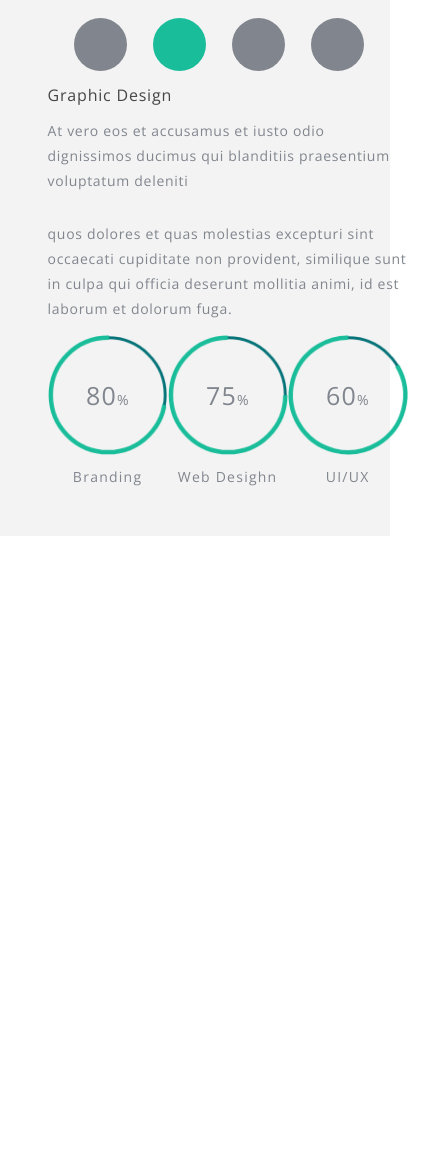
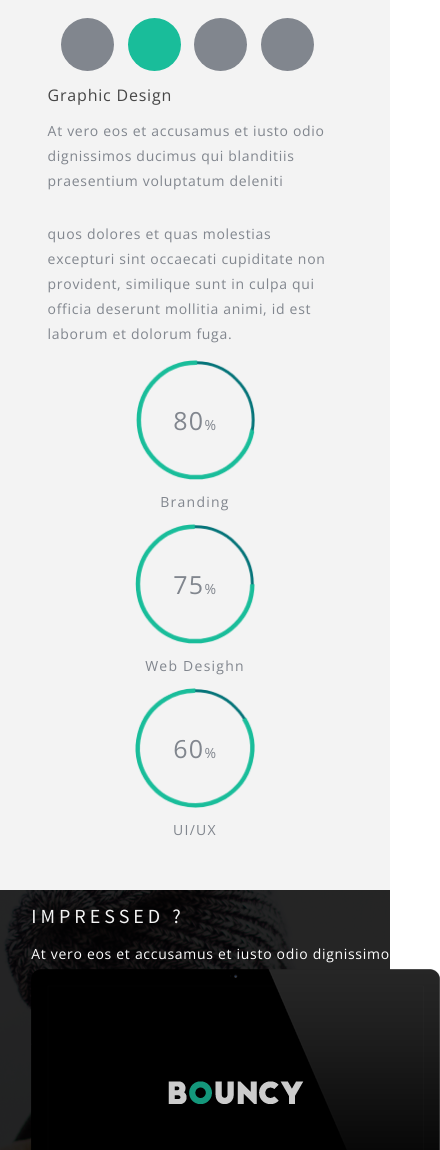
Before and after one commit to Maximuson/solid-spoon, a plain HTML site: page index.html in a window 390 px wide. Shown: the part 3004-4154 px from the top of the page, 440 px wide, since content can reach past the window. Before the commit the page ends 3540 px from the top, so only its background shows below. Drawn offline with nearby package versions, Linux system fonts and the light colour scheme; a web font is replaced by a local one.

Commit message:
fix bugs, add new block, hurry up to see on this

```diff
--- a/css/main.css
+++ b/css/main.css
@@ -77,7 +77,7 @@ header > .logo > h2{
 }
 
 .helo-center-text{
-    margin-top: 15%;
+    margin-top: 9%;
     padding: 5%;
     text-align: center;
     display: flex;
@@ -111,6 +111,9 @@ header > .logo > h2{
     text-transform: uppercase;
     letter-spacing: 4px;
     height: 14px;
+}
+.title-strong.gray-white{
+    color: #f3f3f3
 }
 
 .title-strong-small{
@@ -219,6 +222,7 @@ span.gray{
 .portfolio-3image_1{
     height: 319px;
     background: url('../imgs/images3_1.png') no-repeat center;
+    background-size: cover;
 }
 .portfolio-3image_2{
     height: 319px;
@@ -227,6 +231,7 @@ span.gray{
     display: flex;
     justify-content: center;
     align-items: center;
+    background-size: cover;
 }
 .portfolio-3image_3{
     height: 319px;
@@ -234,6 +239,7 @@ span.gray{
     display: flex;
     justify-content: center;
     align-items: center;
+    background-size: cover;
 }
 .portfolio-3photos .white{
     color: white;
@@ -326,6 +332,18 @@ span.gray{
     background: url('../imgs/circle80.png') no-repeat center;
     background-size: contain;
 }
+
+.services-footer{
+    box-sizing: border-box;
+    background: url('../imgs/man-back-bg.png') no-repeat center black;
+    background-size: cover;
+    height: 392px;
+
+}
+.services-footer img{
+    position: relative;
+    top: -100px;
+}
 /*  Extra small devices (portrait phones, less than 576px) */
 
 
@@ -345,6 +363,12 @@ span.gray{
     }
     .container.two{
         grid-template-columns: 1fr;
+    }
+    .services-circles-procents {
+        display: flex;
+        flex-direction: column;
+        align-items: center;
+        justify-content: space-evenly;
     }
  }
 
--- a/index.html
+++ b/index.html
@@ -15,6 +15,7 @@
 
 <body>
     <div class="wrapper">
+
         <div id="Hello">
             <header>
                 <div class="logo">
@@ -154,7 +155,23 @@
                 </div>
             </div>
 
+
+
         </div>
+        <div class="services-footer container two">
+                <div class="text">
+                    <strong class="title-strong gray-white">Impressed ?</strong>
+                    <p class="text-white-p">At vero eos et accusamus et iusto odio dignissimos ducimus qui blanditiis
+                         praesentium voluptatum deleniti atque corrupti quos dolores et quas molestias
+                    </p>
+                    <p class="text-white-p">- Abdullah Noman
+                        Creatice Director, Code Cafe
+                    </p>
+                </div>
+                <img src="./imgs/mac-bouncy.png" alt="">
+        </div>
+
+    </div>
 
 </body>
 
```
Also changed, not shown: imgs/mac-bouncy.png (added), imgs/mac.png (added), imgs/man-back-bg.png (added).
